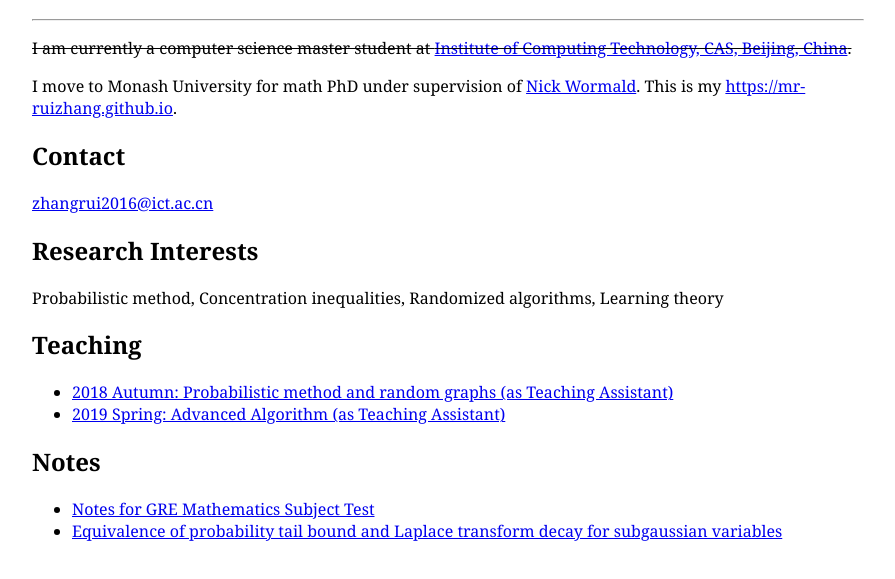
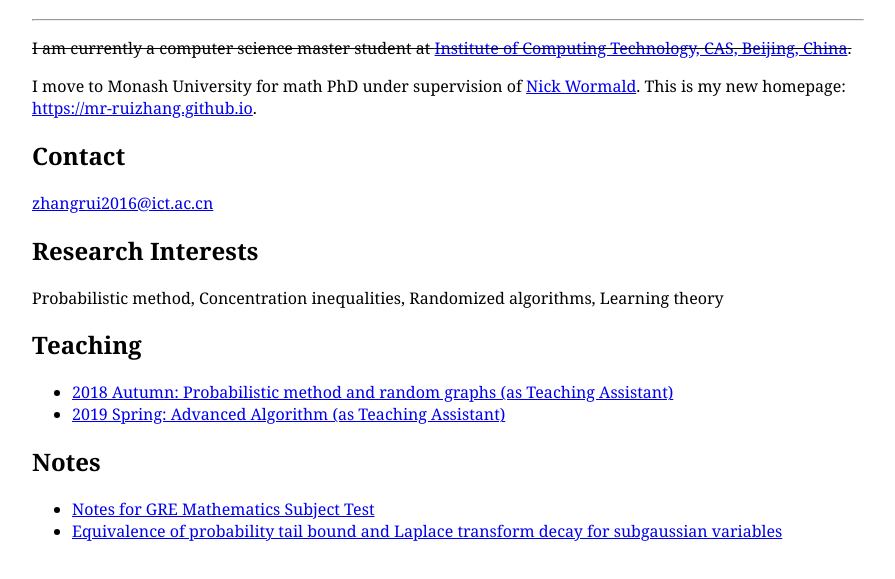
Before and after one commit to z14120902/z14120902.github.io, a plain HTML site: page index.html in a window 1280 px wide. Shown: the part 67-646 px from the top of the page, without its empty margins (192-1087 px from the left). Drawn offline with Linux system fonts and the light colour scheme.

Commit message:
Update index.html

```diff
--- a/index.html
+++ b/index.html
@@ -18,7 +18,7 @@ I am currently a computer science master student at
 	</del>
 	</p>
 <p>
-	I move to Monash University for math PhD under supervision of <a href="https://en.wikipedia.org/wiki/Nick_Wormald">Nick Wormald</a>. This is my <a href="https://mr-ruizhang.github.io">https://mr-ruizhang.github.io</a>.
+	I move to Monash University for math PhD under supervision of <a href="https://en.wikipedia.org/wiki/Nick_Wormald">Nick Wormald</a>. This is my new homepage: <a href="https://mr-ruizhang.github.io">https://mr-ruizhang.github.io</a>.
 	</p>
 
 	<h2>Contact</h2>
```
